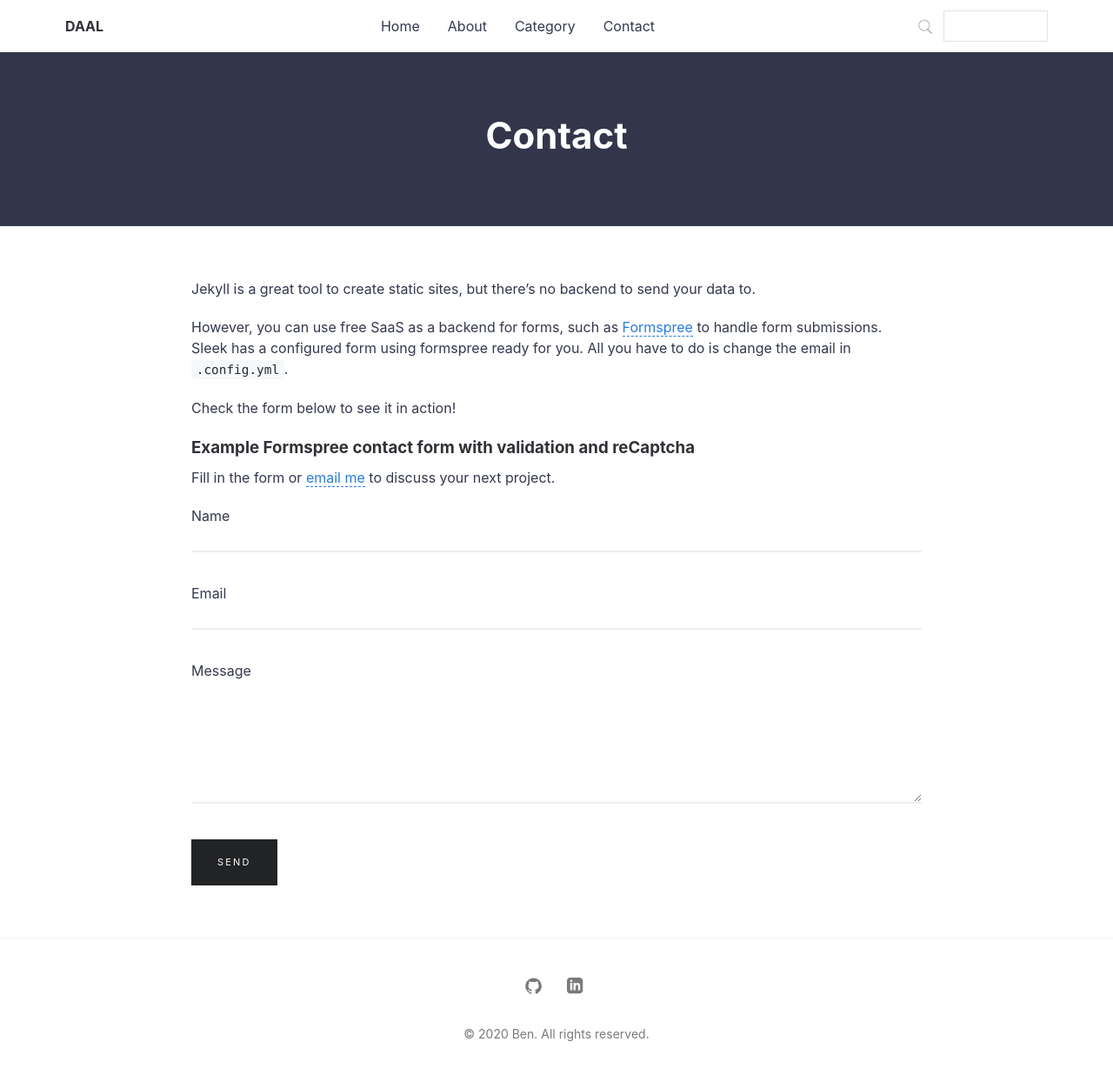
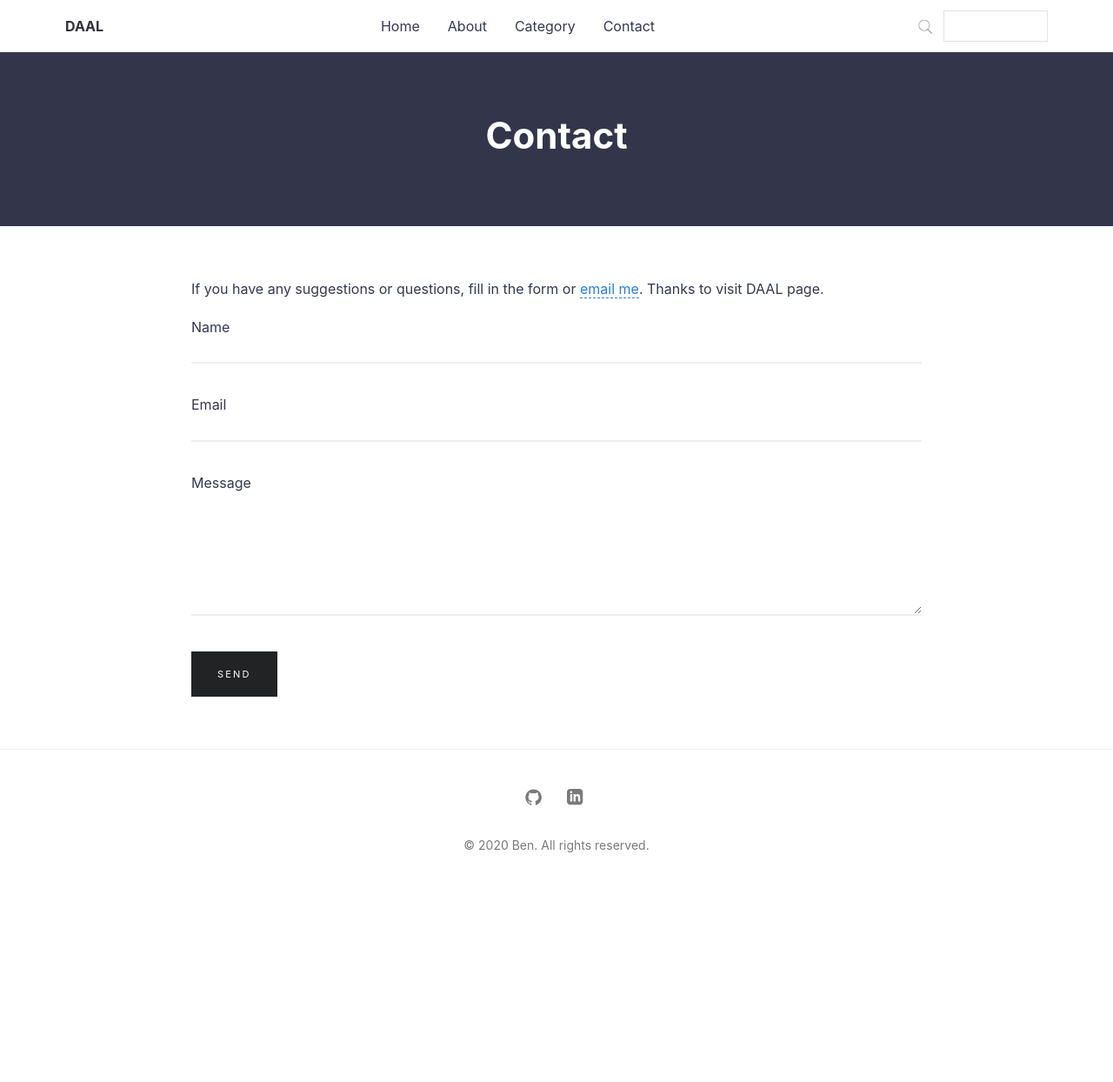
Before and after one commit to hjben/hjben.github.io, a Jekyll site: the page built from contact.md, in a window 1280 px wide. Shown: the whole page at 87% size. Built offline with Jekyll 4.4.1, drawn with Linux system fonts in a browser that asks for light colours; nearby versions of some CDN libraries; after the commit the page ends 1027 px from its top, so only the background shows below that.

Commit message:
Contact page revised

```diff
--- a/contact.md
+++ b/contact.md
@@ -4,15 +4,9 @@ title: Contact
 permalink: /contact/
 ---
 
-Jekyll is a great tool to create static sites, but there’s no backend to send your data to.
+If you have any suggestions or questions, fill in the form or [email me](mailto:{{site.email}}).
+Thanks to visit DAAL page.
 
-However, you can use free SaaS as a backend for forms, such as [Formspree](https://formspree.io/) to handle form submissions. Sleek has a configured form using formspree ready for you. All you have to do is change the email in `.config.yml`.
-
-Check the form below to see it in action!
-
-### Example Formspree contact form with validation and reCaptcha
-
-Fill in the form or [email me](mailto:{{site.email}}) to discuss your next project.
 
 {% include form.html %}
 
```
